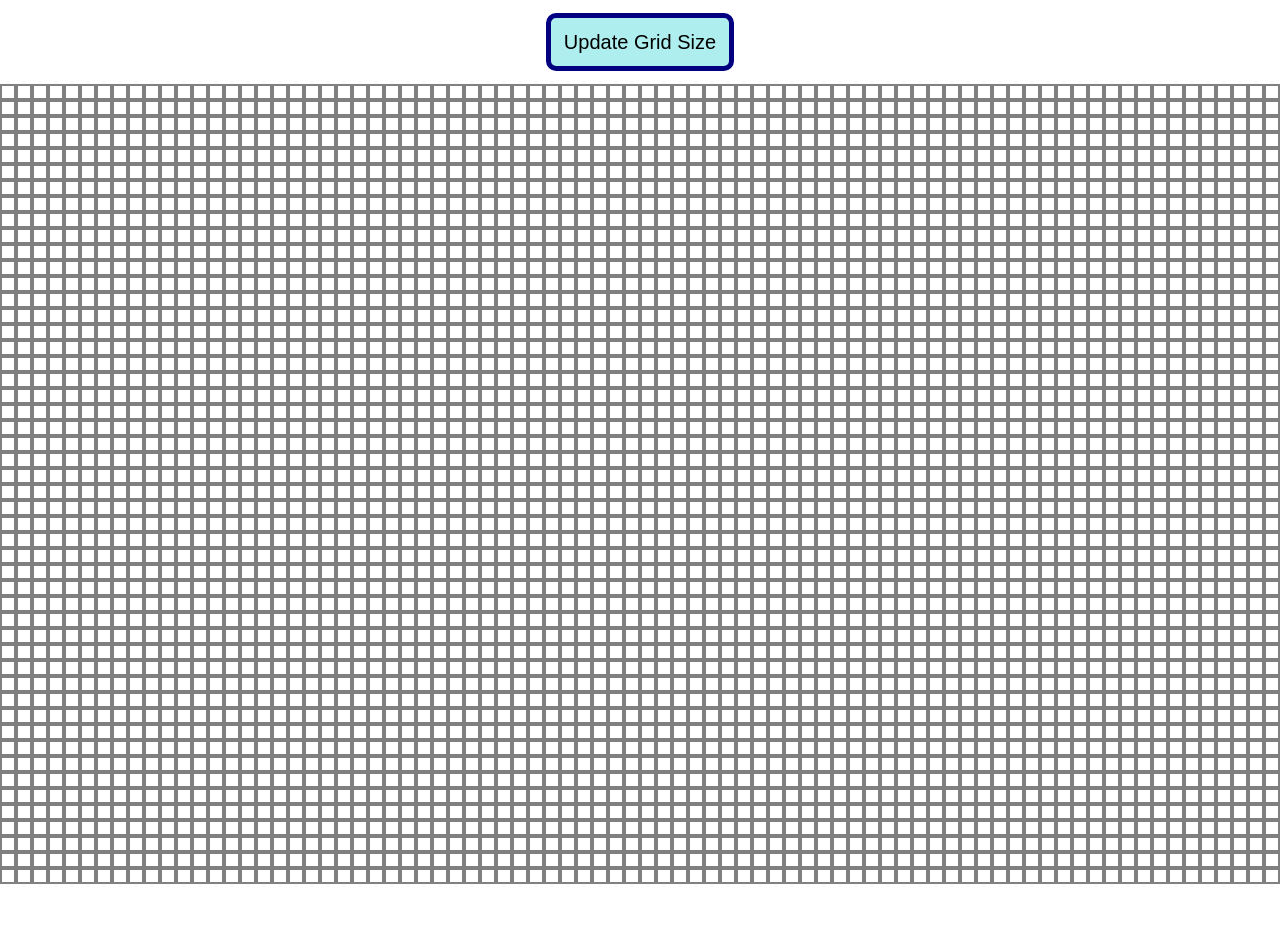
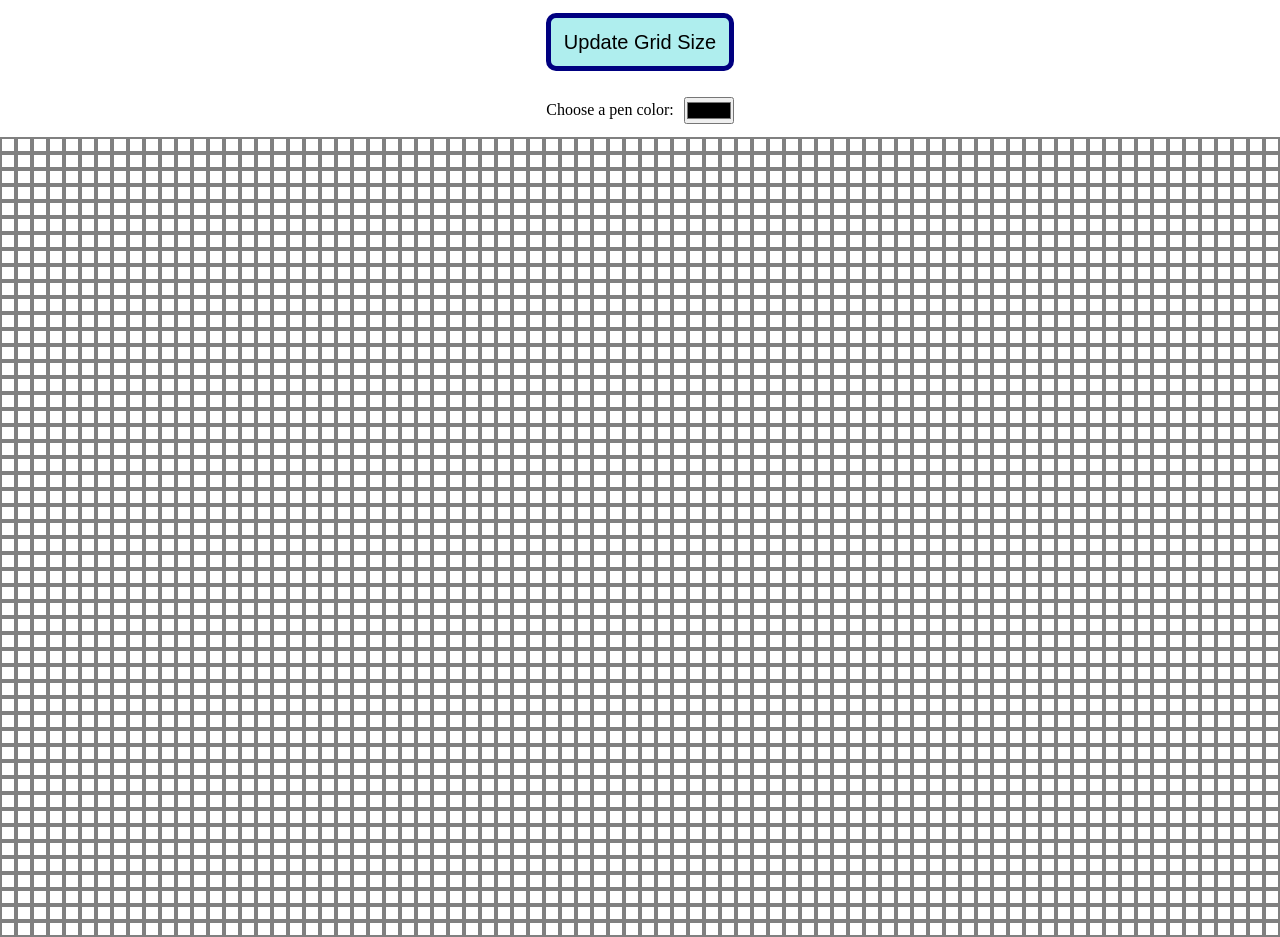
Before and after one commit to sarah-abraham/Etch-a-Sketch-TOP-Foundations, a plain HTML site: page index.html in a window 1280 px wide. Before the commit the page ends 884 px from the top, so only its background shows below. Drawn offline with Linux system fonts and the light colour scheme.

Commit message:
Added a color picker so that the color displayed on hovering over the squares can be changed

```diff
--- a/index.html
+++ b/index.html
@@ -8,10 +8,10 @@
 </head>
 <body>
      <button class="update-grid-size"> Update Grid Size </button>
-    <!-- <div class="color-picker">
+    <div class="color-picker">
         <label for="color-setter-id"> Choose a pen color: </label>
         <input type="color" class="color-setter" id="color-setter-id" name="color-setter-id">
-    </div> -->
+    </div>
 
     <div class="container">
             <!-- <div class="square-box">
--- a/index.js
+++ b/index.js
@@ -70,7 +70,7 @@ updateGridSize.addEventListener('click', () => {
 })
 
 
-// const colorSetter = document.querySelector(".color-setter");
-// colorSetter.addEventListener('change', (event) => {
-//     selectedColor = event.target.value;
-// })
+const colorSetter = document.querySelector(".color-setter");
+colorSetter.addEventListener('change', (event) => {
+    selectedColor = event.target.value;
+})
```
